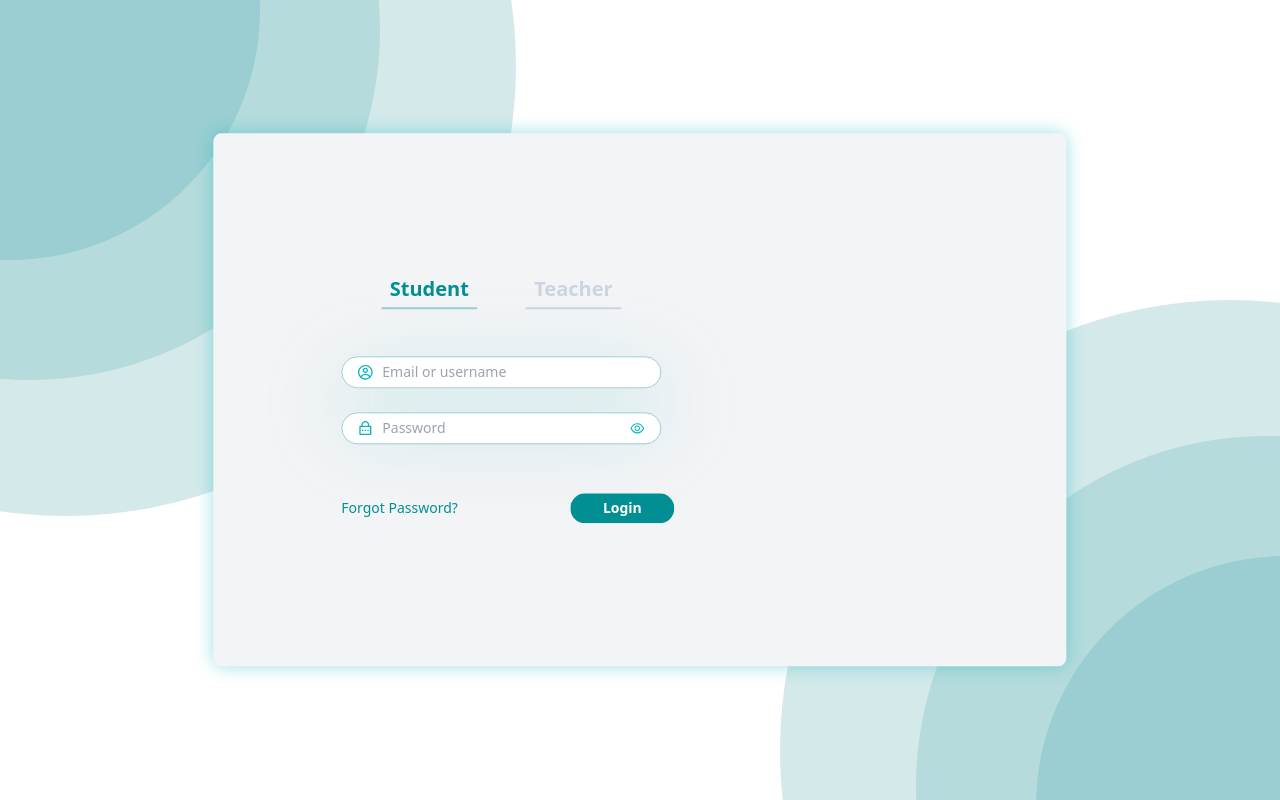
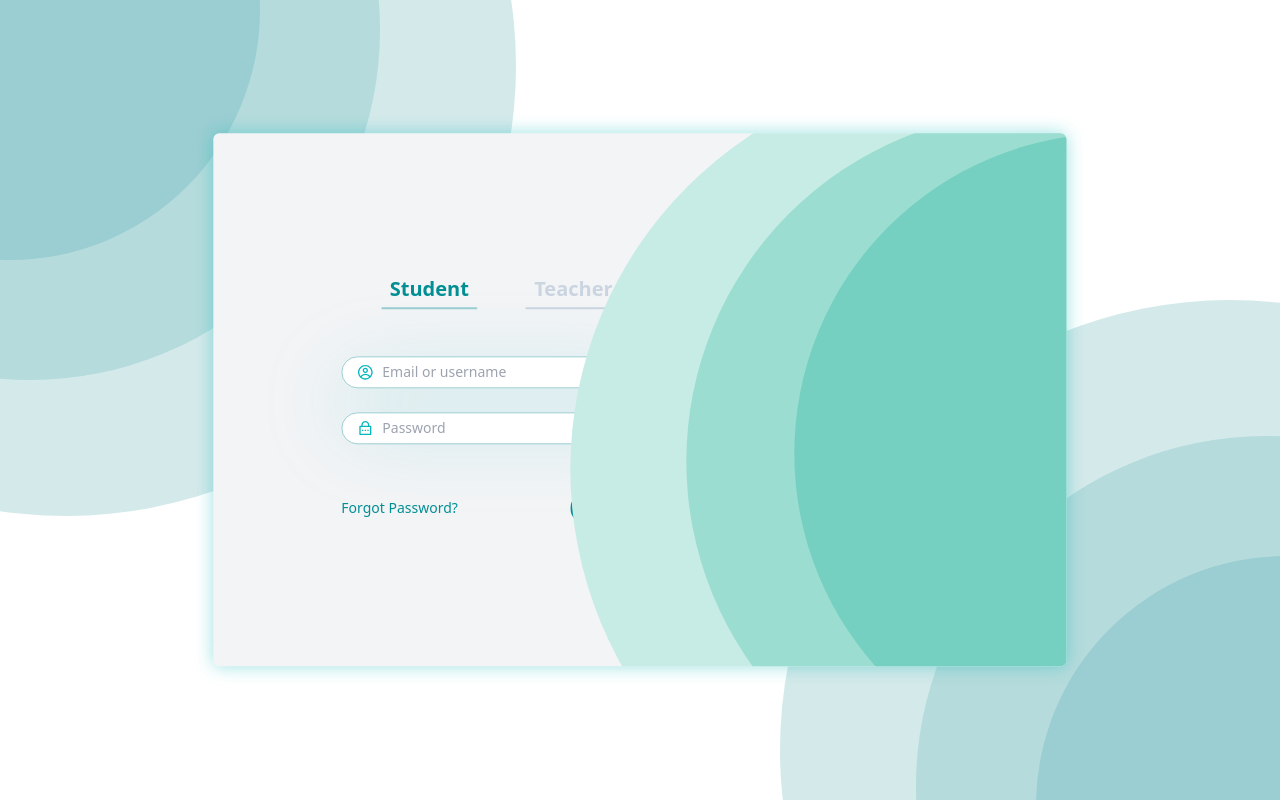
Before and after one commit to joysarkar18/where-is-my-tutor, a React (Vite) app in the folder where-is-my-tutor-frontend/: page /login in a window 1280 px wide. Built offline with nearby package versions, Linux system fonts and the light colour scheme.

Commit message:
update styling login screen

```diff
--- a/where-is-my-tutor-frontend/src/screens/login.jsx
+++ b/where-is-my-tutor-frontend/src/screens/login.jsx
@@ -18,12 +18,15 @@ function Login() {
       <div className="h-[500px] w-[500px] absolute right-[-16rem] bottom-[-16rem] bg-baseColor-300 rounded-full"></div>
 
       {/* Login Box */}
-      <div className="pl-32 flex flex-col items-start justify-center h-4/6 w-4/6 bg-gray-100 absolute left-1/2 top-1/2 transform -translate-x-1/2 -translate-y-1/2 z-10 shadow-[rgba(5,_183,_186,_0.4)_0px_0px_18px] rounded-lg p-8">
+      <div className="pl-32 flex flex-row items- justify-between overflow-hidden h-4/6 w-4/6 bg-gray-100 absolute left-1/2 top-1/2 transform -translate-x-1/2 -translate-y-1/2 z-10 rounded-md shadow-[rgba(5,_183,_186,_0.4)_0px_0px_18px] p-8">
+        <div className="flex flex-col items-start justify-center">
           <div className="flex flex-row items-center justify-between space-x-12 h-32 ml-10">
             <div className="flex flex-col justify-center items-center">
               <a
                 className={`${
-                selectedUserType == 0 ? "text-baseColor-600" : "text-slate-300"
+                  selectedUserType == 0
+                    ? "text-baseColor-600"
+                    : "text-slate-300"
                 } ${
                   selectedUserType == 1
                     ? "hover:text-baseColor-400"
@@ -45,7 +48,9 @@ function Login() {
             <div className="flex flex-col justify-center items-center">
               <a
                 className={`${
-                selectedUserType == 1 ? "text-baseColor-600" : "text-slate-300"
+                  selectedUserType == 1
+                    ? "text-baseColor-600"
+                    : "text-slate-300"
                 } ${
                   selectedUserType == 0
                     ? "hover:text-baseColor-400"
@@ -132,6 +137,14 @@ function Login() {
             </button>
           </div>
         </div>
+        <div className="relative ">
+          <div className="h-[800px] w-[800px] fixed right-[-19rem] top-[-4.0rem] bg-logIn-200 rounded-full">
+            <div className="h-[700px] w-[700px] fixed right-[-20rem] top-[-1.4rem] bg-logIn-300 rounded-full">
+              <div className="h-[640px] w-[640px] fixed right-[-23rem] top-[0rem] bg-logIn-500 rounded-full"></div>
+            </div>
+          </div>
+        </div>
+      </div>
     </div>
   );
 }
--- a/where-is-my-tutor-frontend/tailwind.config.js
+++ b/where-is-my-tutor-frontend/tailwind.config.js
@@ -20,6 +20,9 @@ export default {
         "baseColor-100": "#D4E9EA",
         "baseColor-200": "#B5DBDC",
         "baseColor-300": "#9BCED2",
+        "logIn-500": "#75D0C1",
+        "logIn-300": "#9BDDD1",
+        "logIn-200": "#C7ECE5"
       },
     },
 
```
Lines whose indentation alone changed are shown as unchanged.
